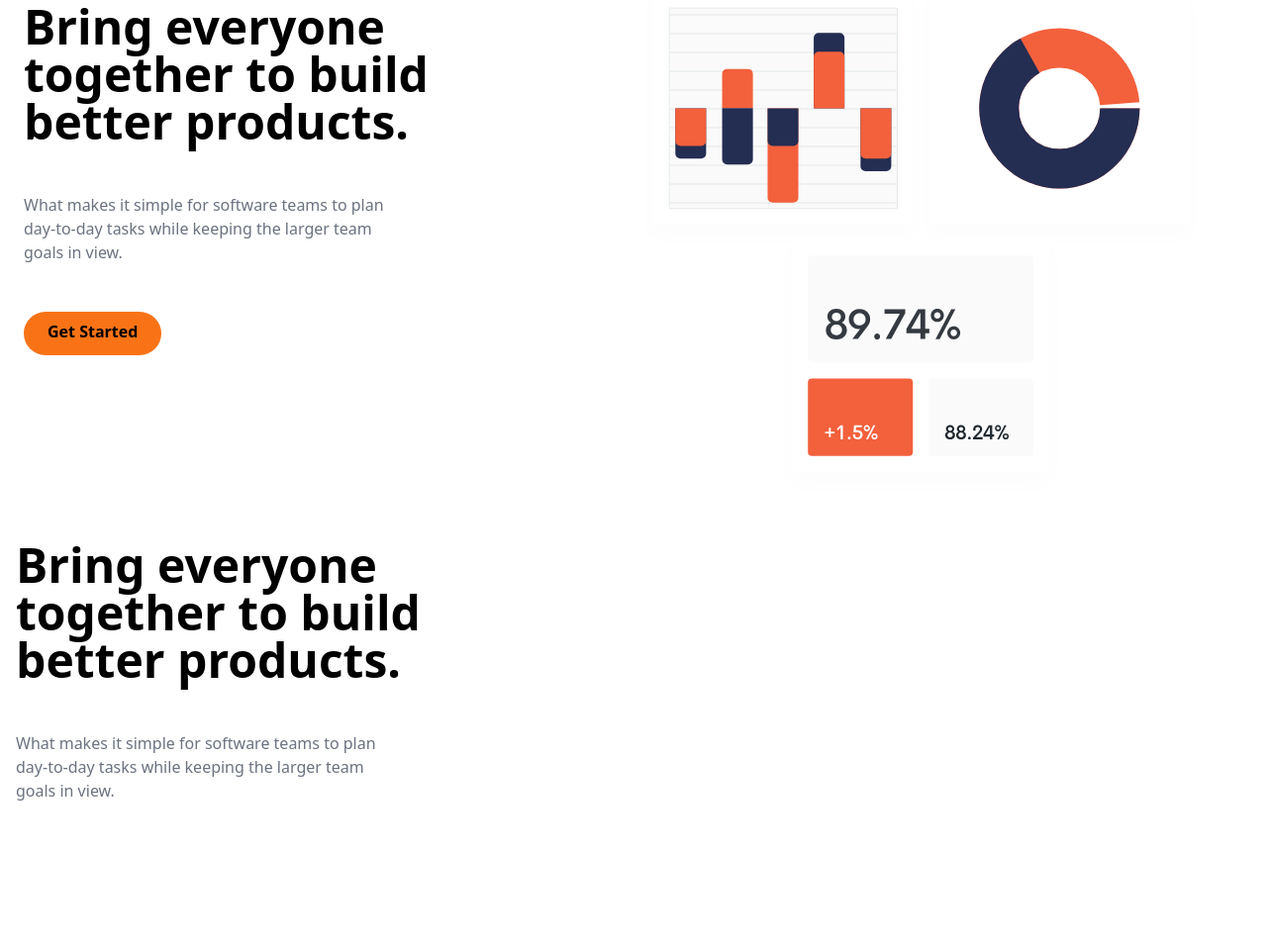
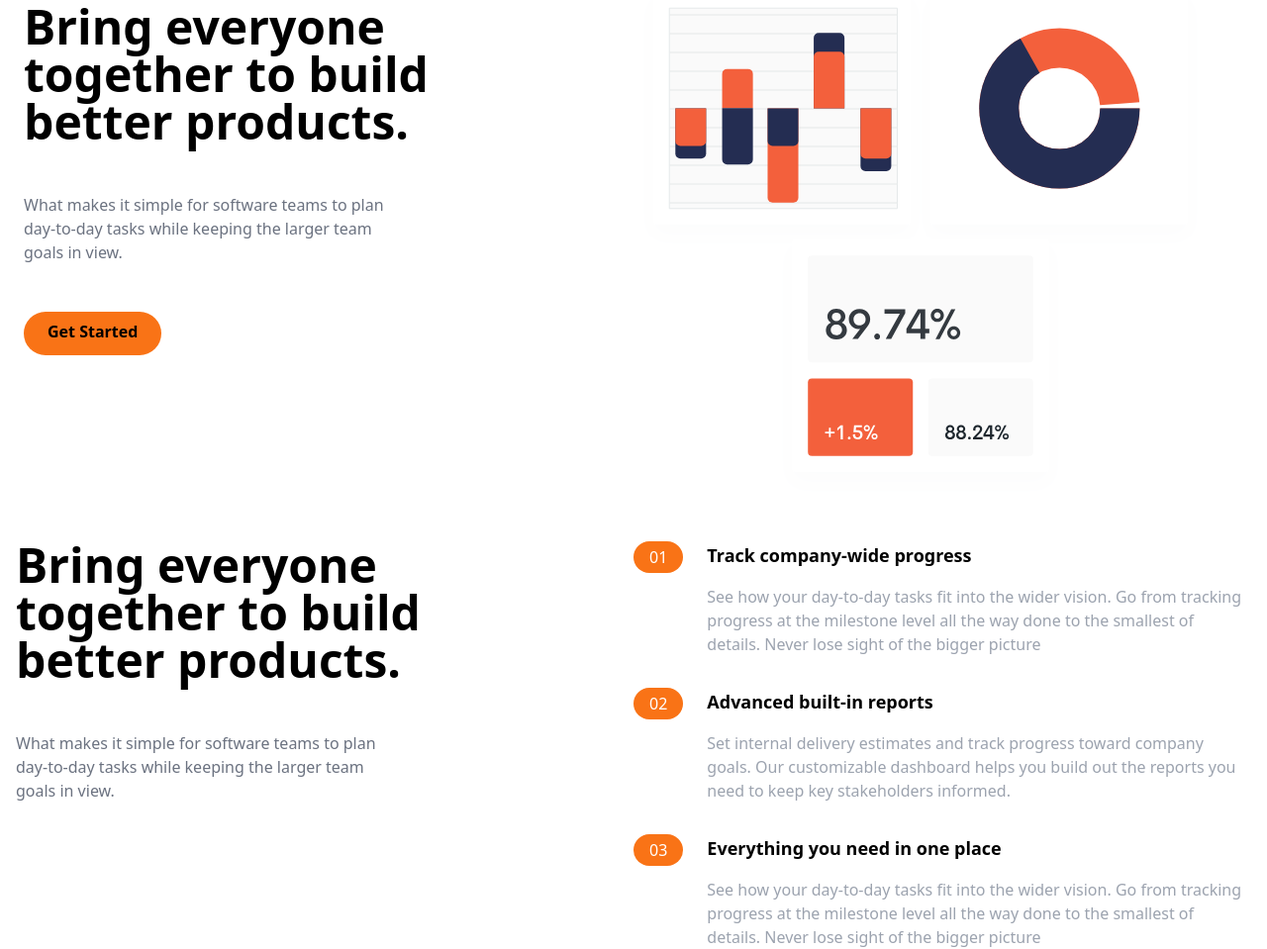
Before and after one commit to abhishekkhairnar/Tailwind-CSS-Practice, a website: page index.html in a window 1280 px wide. Shown: the part 150-1109 px from the top of the page at 99% size. Before the commit the page ends 961 px from the top, so only its background shows below. Drawn offline with nearby package versions, Linux system fonts and the light colour scheme.

Commit message:
device changed!:(

```diff
--- a/index.html
+++ b/index.html
@@ -63,8 +63,76 @@
             </p>
         </div>
         <!-- numbered list -->
-        <div>
+        <div class="flex flex-col space-y-8 md:w-1/2">
+            <div class="flex flex-col space-y-3 md:space-y-0 md:space-x-6 md:flex-row">
+                <div class="rounded-l-full bg-orange-100 md:bg-transparent">
+                    <div class="flex items-center space-x-2">
+                        <div class="px-4 py-2 text-white rounded-full md:py-1 bg-orange-500">
+                            01
+                        </div>
+                        <h3 class="text-base font-bold md:mb-4 md:hidden">
+                            Track company-wide progress
+                        </h3>
 
+                    </div>
+                </div>
+
+                <div>
+                    <h3 class="hidden mb-4 text-lg font-bold md:block">
+                        Track company-wide progress
+                    </h3>
+                    <p class="text-gray-400">
+                        See how your day-to-day tasks fit into the wider vision. Go from tracking progress at the milestone level all the way done to the smallest of details. Never lose sight of the bigger picture
+                    </p>
+                </div>
+
+            </div>
+            <div class="flex flex-col space-y-3 md:space-y-0 md:space-x-6 md:flex-row">
+                <div class="rounded-l-full bg-orange-100 md:bg-transparent">
+                    <div class="flex items-center space-x-2">
+                        <div class="px-4 py-2 text-white rounded-full md:py-1 bg-orange-500">
+                            02
+                        </div>
+                        <h3 class="text-base font-bold md:mb-4 md:hidden">
+                            Advanced built-in reports
+                        </h3>
+
+                    </div>
+                </div>
+
+                <div>
+                    <h3 class="hidden mb-4 text-lg font-bold md:block">
+                        Advanced built-in reports
+                    </h3>
+                    <p class="text-gray-400">
+                        Set internal delivery estimates and track progress toward company goals. Our customizable dashboard helps you build out the reports you need to keep key stakeholders informed.
+                    </p>
+                </div>
+
+            </div>
+            <div class="flex flex-col space-y-3 md:space-y-0 md:space-x-6 md:flex-row">
+                <div class="rounded-l-full bg-orange-100 md:bg-transparent">
+                    <div class="flex items-center space-x-2">
+                        <div class="px-4 py-2 text-white rounded-full md:py-1 bg-orange-500">
+                            03
+                        </div>
+                        <h3 class="text-base font-bold md:mb-4 md:hidden">
+                            Everything you need in one place
+                        </h3>
+
+                    </div>
+                </div>
+
+                <div>
+                    <h3 class="hidden mb-4 text-lg font-bold md:block">
+                        Everything you need in one place
+                    </h3>
+                    <p class="text-gray-400">
+                        See how your day-to-day tasks fit into the wider vision. Go from tracking progress at the milestone level all the way done to the smallest of details. Never lose sight of the bigger picture
+                    </p>
+                </div>
+
+            </div>
         </div>
     </div>
 </body>
--- a/package.json
+++ b/package.json
@@ -4,8 +4,8 @@
   "description": "",
   "main": "index.js",
   "scripts": {
-    "build": "tailwindcss -i ./input.css -o ./css/main.css",
-    "watch": "tailwindcss -i ./input.css -o ./css/main.css --watch"
+    "build": "tailwindcss -i ./src/input.css -o ./css/main.css",
+    "watch": "tailwindcss -i ./src/input.css -o ./css/main.css --watch"
   },
   "keywords": [],
   "author": "",
```
Also changed, not shown: css/main.css (added).
